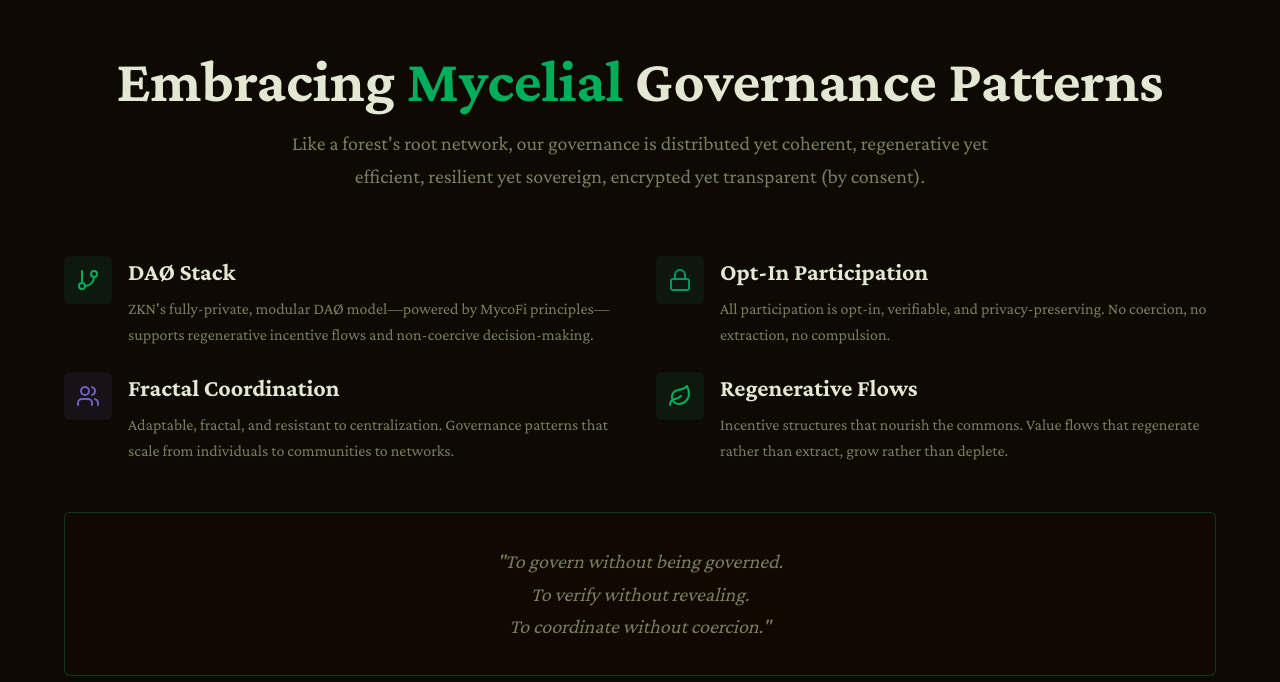
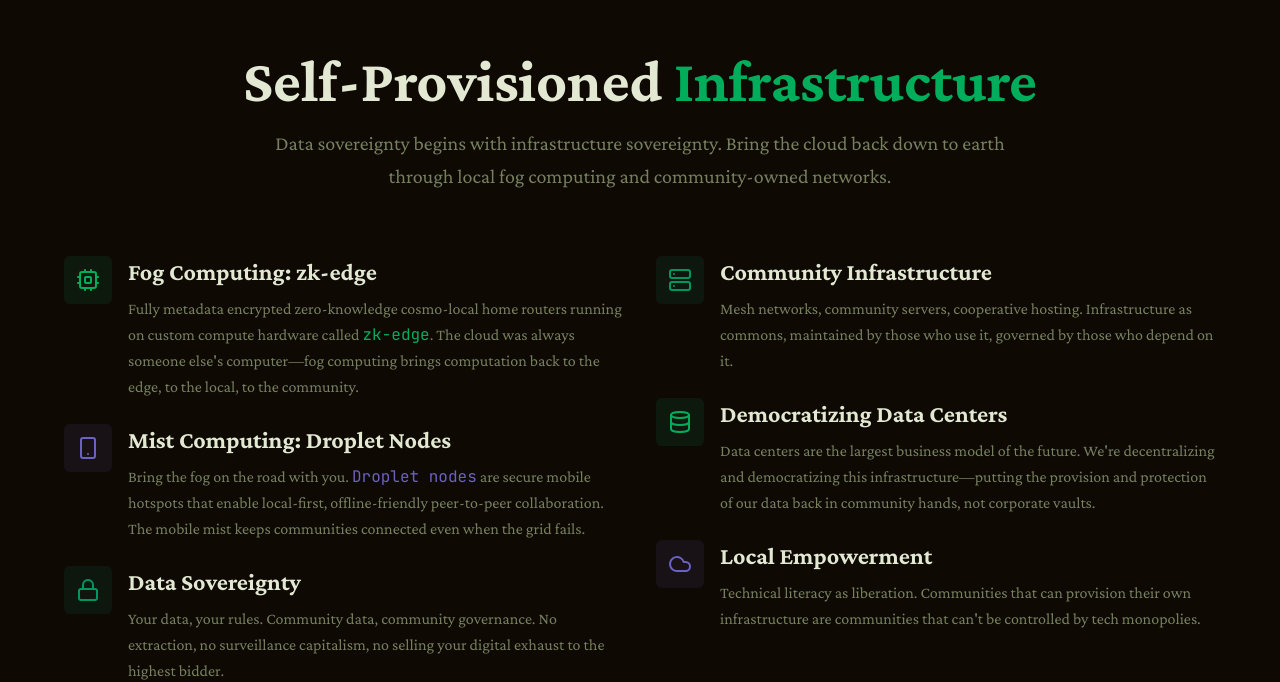
Before and after one commit to Jeff-Emmett/Undernet.earth-website, a Next.js app: page / in a window 1280 px wide. Shown: the part 1950-2632 px from the top of the page. Built offline with nearby package versions, Linux system fonts and the light colour scheme.

Commit message:
feat: add Infrastructure section with fog/mist computing and data center democratization

```diff
--- a/app/page.tsx
+++ b/app/page.tsx
@@ -1,5 +1,6 @@
 import { Hero } from "@/components/hero"
 import { MetaceliumSection } from "@/components/metacelium-section"
+import { InfrastructureSection } from "@/components/infrastructure-section"
 import { GovernanceSection } from "@/components/governance-section"
 import { RiparianSection } from "@/components/riparian-section"
 import { PunkUnionSection } from "@/components/punk-union-section"
@@ -11,6 +12,7 @@ export default function Home() {
     <main className="min-h-screen">
       <Hero />
       <MetaceliumSection />
+      <InfrastructureSection />
       <GovernanceSection />
       <RiparianSection />
       <PunkUnionSection />
--- a/components/infrastructure-section.tsx
+++ b/components/infrastructure-section.tsx
@@ -36,12 +36,11 @@ export function InfrastructureSection() {
                 <Smartphone className="w-6 h-6 text-secondary" />
               </div>
               <div>
-                <h3 className="text-2xl font-bold mb-2">Mist Computing: The Mobile Mist</h3>
+                <h3 className="text-2xl font-bold mb-2">Mist Computing: Droplet Nodes</h3>
                 <p className="text-muted-foreground leading-relaxed">
-                  Mobile interconnectivity that's local-first and offline-connection friendly.
-                  The <span className="font-mono text-secondary">mobile mist</span> enables
-                  peer-to-peer collaboration that adapts to unstable networks, keeping communities
-                  connected even when the grid fails.
+                  Bring the fog on the road with you. <span className="font-mono text-secondary">Droplet nodes</span> are
+                  secure mobile hotspots that enable local-first, offline-friendly peer-to-peer collaboration.
+                  The mobile mist keeps communities connected even when the grid fails.
                 </p>
               </div>
             </div>
@@ -77,6 +76,20 @@ export function InfrastructureSection() {
             <div className="flex items-start gap-4">
               <div className="w-12 h-12 rounded-lg bg-primary/10 flex items-center justify-center flex-shrink-0">
                 <Database className="w-6 h-6 text-primary" />
+              </div>
+              <div>
+                <h3 className="text-2xl font-bold mb-2">Democratizing Data Centers</h3>
+                <p className="text-muted-foreground leading-relaxed">
+                  Data centers are the largest business model of the future. We're decentralizing and
+                  democratizing this infrastructure—putting the provision and protection of our data
+                  back in community hands, not corporate vaults.
+                </p>
+              </div>
+            </div>
+
+            <div className="flex items-start gap-4">
+              <div className="w-12 h-12 rounded-lg bg-secondary/10 flex items-center justify-center flex-shrink-0">
+                <Cloud className="w-6 h-6 text-secondary" />
               </div>
               <div>
                 <h3 className="text-2xl font-bold mb-2">Local Empowerment</h3>
```
